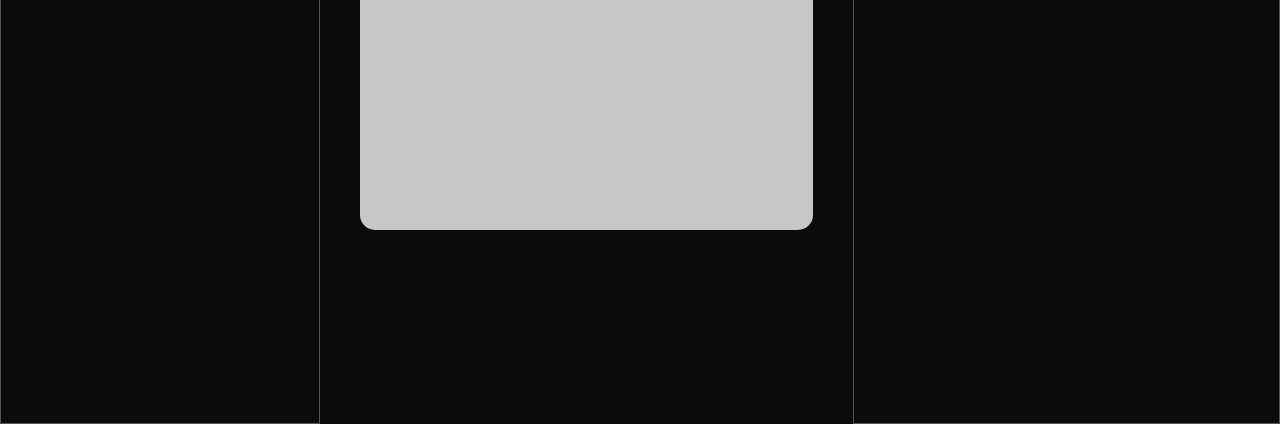
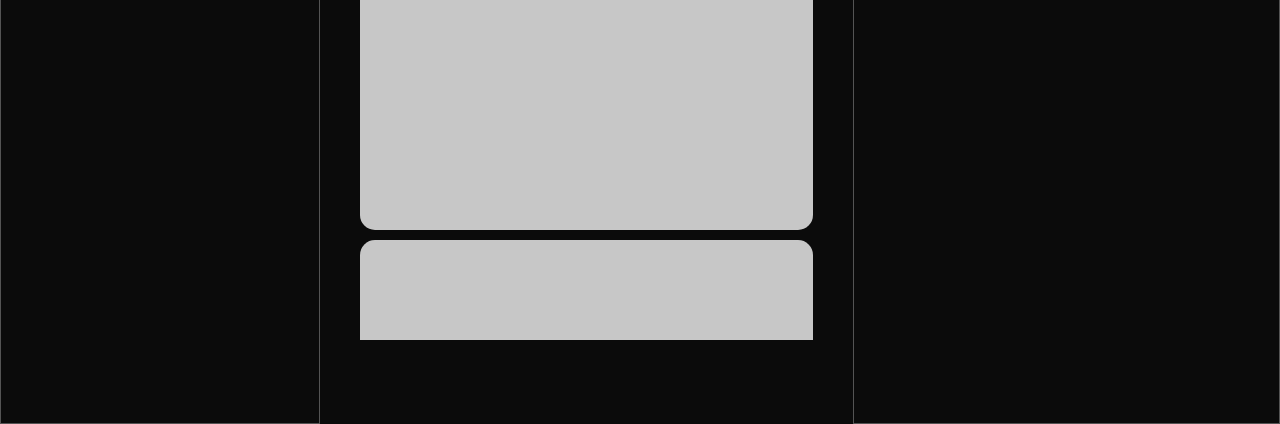
Before and after one commit to luisfer6/Red-social, a PHP site: page /user.php in a window 1280 px wide. Shown: the part 2176-2600 px from the top of the page. Run offline with PHP 8.4, Linux system fonts and the light colour scheme.

Commit message:
Mejorando post

```diff
--- a/css/estilo.css
+++ b/css/estilo.css
@@ -1,6 +1,7 @@
 
 body{
 	background-color: #0b0b0b;
+	overflow: hidden;
 }
 @media (min-width: 992px) {
   .general{
@@ -341,3 +342,12 @@ a.dropdown-item{
 	border-color: #B9B9B8;
 	border-radius: 15px;
 }
+.fixed{
+	height: 95vh;
+	width: auto;
+	overflow: auto;
+	background-color: #0b0b0b;
+}
+.fixed::-webkit-scrollbar{
+	display: none;
+}
--- a/user.php
+++ b/user.php
@@ -21,16 +21,16 @@
   				<div class="text-center  ">
   					<h2 class="blanco "><span class="verde">H</span>ome</h2>
   				</div>
+  			   <div class="fixed">
 
-  				<div class="post">
+            <?php for($i=0; $i<11;$i++) : ?>
+              <div class="post">
 
-  				</div>
-  				<div class="post">
+            </div>
+            <?php endfor ?>
+         </div>
 
-  				</div>
-  				<div class="post">
 
-  				</div>
 
   		</div>
   		<div class="colizq col-4 d-none d-lg-block">
```
Also changed, not shown: friends.php (+6 -26 lines), profile.php (+6 -6 lines).
